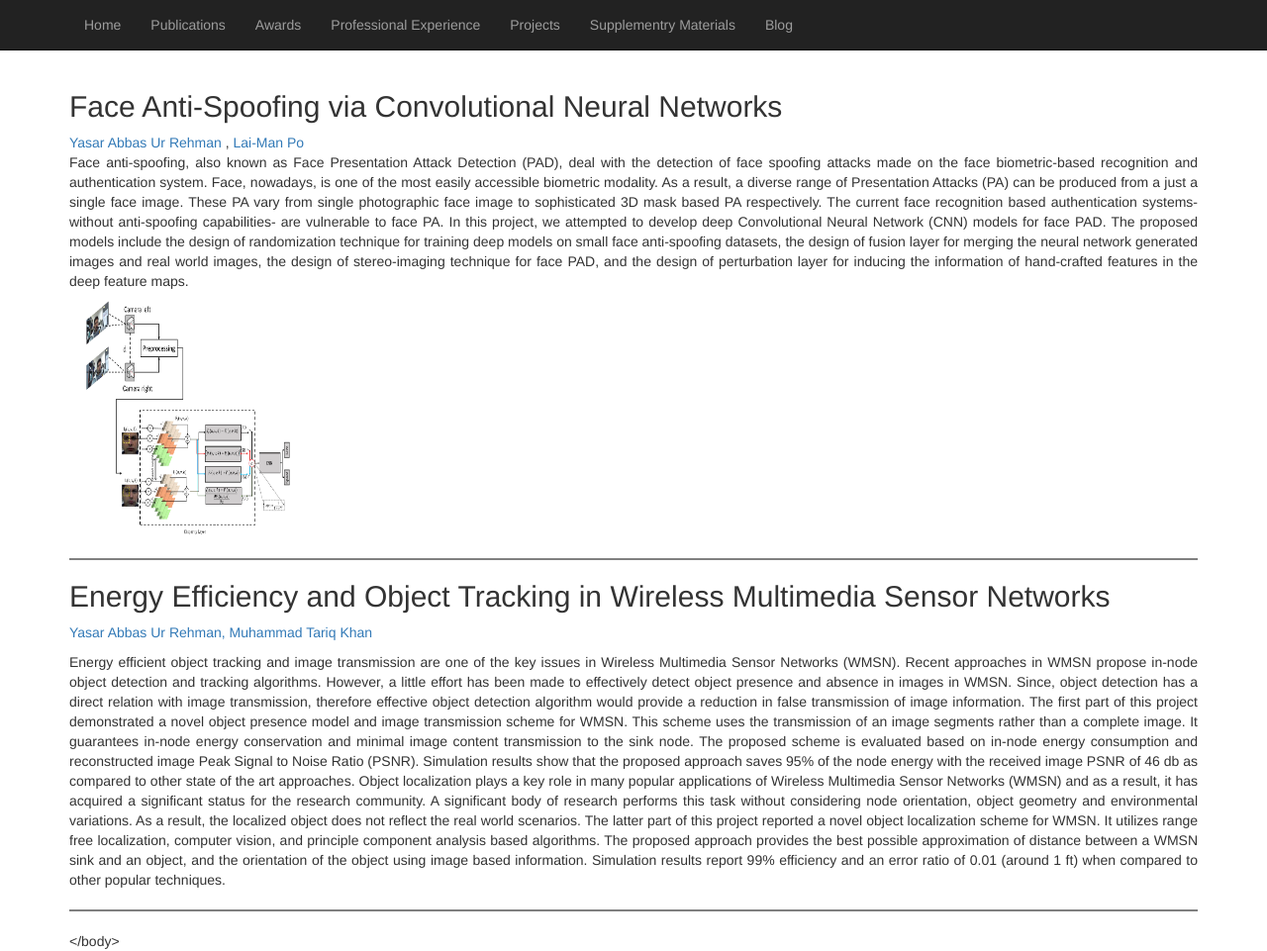
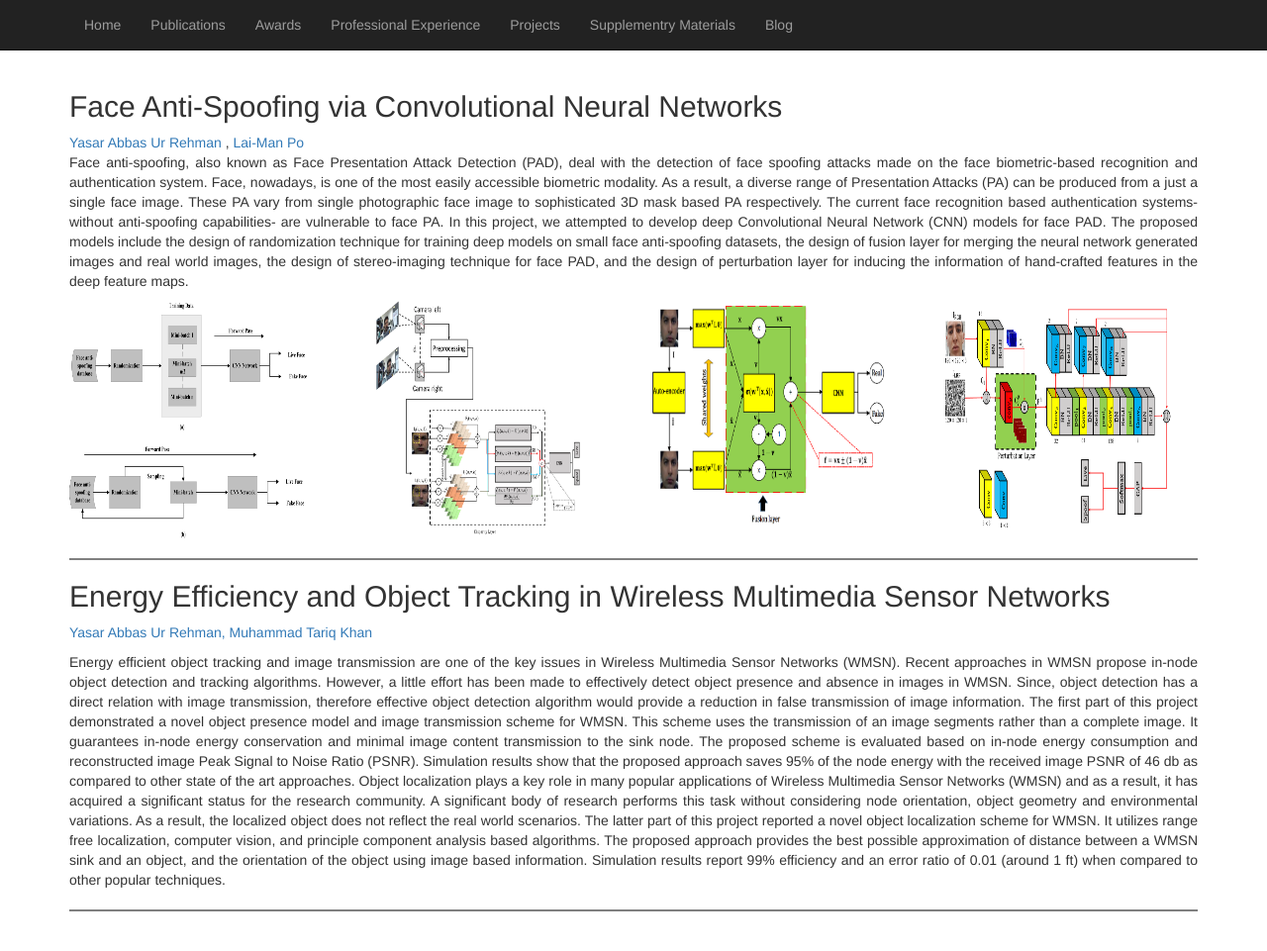
Before and after one commit to yasar-rehman/yasar, a Jekyll site: the page built from projects.md, in a window 1280 px wide. Shown: the whole page at 99% size. Built offline with Jekyll 4.4.1, drawn with Linux system fonts in a browser that asks for light colours.

Commit message:
Update projects.md

```diff
--- a/projects.md
+++ b/projects.md
@@ -21,8 +21,17 @@ and real world images, the design of stereo-imaging technique for face PAD, and
 hand-crafted features in the deep feature maps.
 </p>
 
- <div><img class="img-responsive" src="{{ site.baseurl }}/images/image.png" alt="" style="width:240px;height:240px;">
+<div class="row">
+<div class="col-md-3">
+ <div><img class="img-responsive" src="{{ site.baseurl }}/images/cnn_algo1.jpg" alt="" style="width:240px;height:240px;"> </div> </div>
+  <div class="col-md-3">
+ <div><img class="img-responsive" src="{{ site.baseurl }}/images/image.png" alt="" style="width:240px;height:240px;"> </div> </div>
+  <div class="col-md-3">
+ <div><img class="img-responsive" src="{{ site.baseurl }}/images/paper2.png" alt="" style="width:240px;height:240px;"> </div> </div>
+  <div class="col-md-3">
+ <div><img class="img-responsive" src="{{ site.baseurl }}/images/paper3.png" alt="" style="width:240px;height:240px;"> </div> </div>
 
+</div>
 <hr style="border: 1px solid gray;" />
 <h2> Energy Efficiency and Object Tracking in Wireless Multimedia Sensor Networks</h2>
 <p>
```
